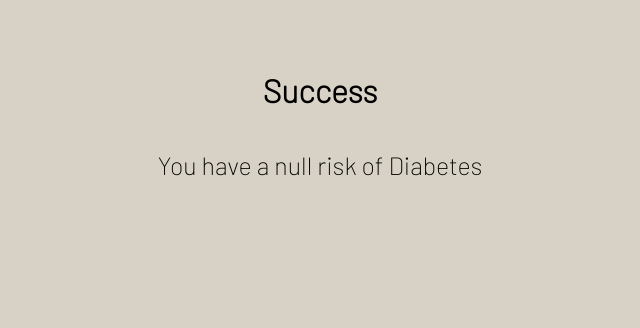
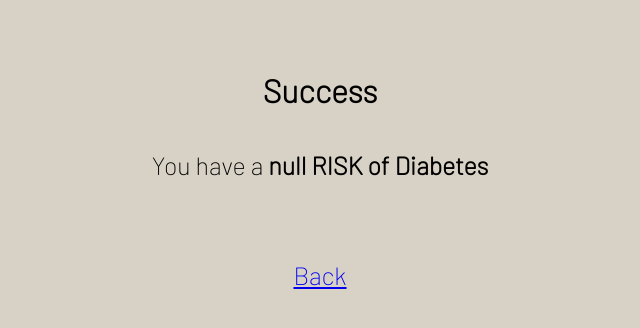
Before and after one commit to nataliea30/DiabetesML, a Flask app: page /success in a window 1280 px wide. Shown: the top 328 px of the page, without its empty margins (366-1006 px from the left). Run offline with Flask 3, Linux system fonts and the light colour scheme; parts of the project's set-up code (start-up, migrations or seed data) failed here and were passed over.

Commit message:
website updated, changed box colors and added back button

```diff
--- a/Server/app.py
+++ b/Server/app.py
@@ -86,9 +86,9 @@ def addOne():
     newGuess = request.get_json()
     print(newGuess)
     if guess(dataPrep(newGuess)) == 1:
-        nGuess = "High"
+        nGuess = "HIGH"
     else:
-        nGuess = "Low"
+        nGuess = "LOW"
     return jsonify({'guess' : nGuess})
 
 if __name__ == "__main__":
--- a/Server/static/main.css
+++ b/Server/static/main.css
@@ -40,12 +40,19 @@ input + span {
     top: 5px;
   }
 
-  input:invalid {
-    border: 2px solid red;
-  }
-
-
   input:valid + span::before {
     content: "✓";
     color: green;
   }
+
+.backBtn{
+    position: absolute;
+    top: 250px;
+    font-size: 25px;
+    background-color: #d8d2c6;
+    border-radius: 10px;
+    cursor: pointer;
+    padding: 10px;
+    text-decoration: none;
+    color: black;
+}
--- a/Server/templates/success.html
+++ b/Server/templates/success.html
@@ -21,8 +21,11 @@
         const risk = urlParams.get("Risk");
         document.getElementById(
           "risk"
-        ).innerHTML = `<p>You have a ${risk} risk of Diabetes<p>`;
+        ).innerHTML = `<p>You have a <strong>${risk} RISK<strong> of Diabetes<p>`;
       </script>
+    </div>
+    <div class="backBtn">
+      <a href="/">Back</a>
     </div>
   </body>
 </html>
```
